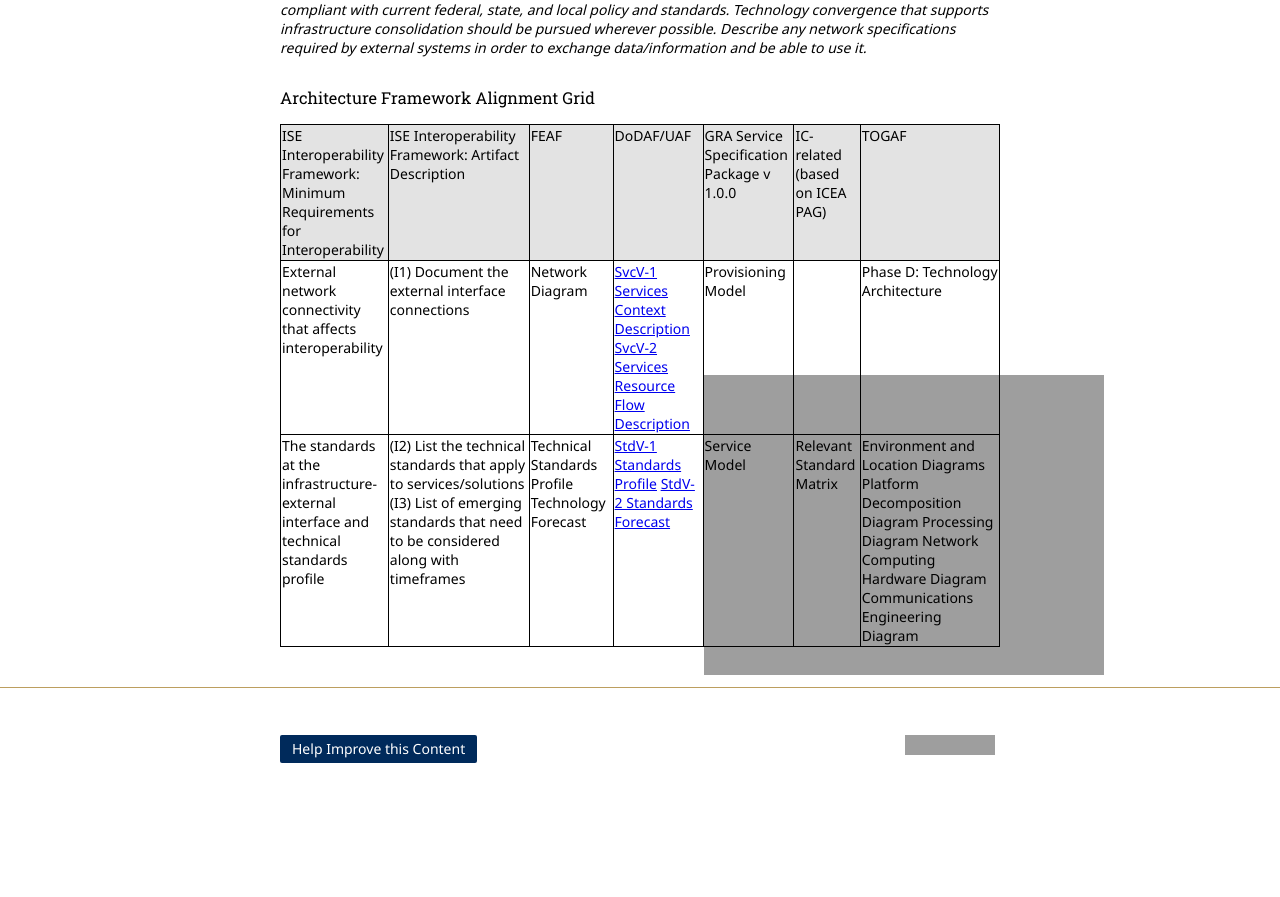
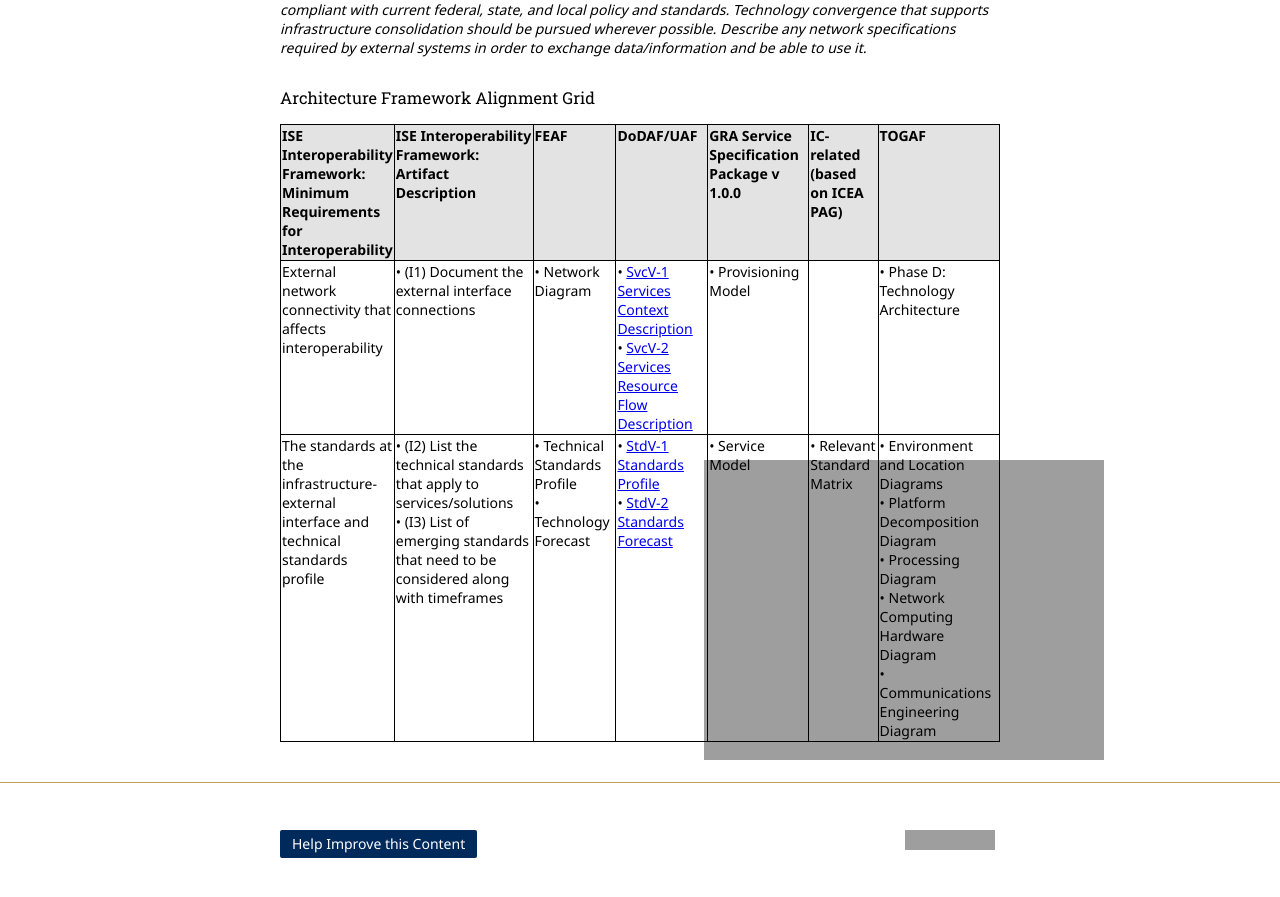
Before and after one commit to Project-Interoperability/project-interoperability.github.io, a Jekyll site: the page built from ref-arch-infrastructure.md, in a window 1280 px wide and 900 px high, scrolled down 796 px. Shown: the top 897 px of the window. Built offline with Jekyll 4.4.1, drawn with Linux system fonts in a browser that asks for light colours; nearby versions of some CDN libraries; before the commit the page ends 1601 px from its top, so only the background shows below that; grey boxes are pictures that could not be loaded.

Commit message:
editing table content formatting

```diff
--- a/ref-arch-infrastructure.md
+++ b/ref-arch-infrastructure.md
@@ -37,6 +37,6 @@
 
 ### Architecture Framework Alignment Grid
 
-| ISE Interoperability Framework: Minimum Requirements for Interoperability | ISE Interoperability Framework: Artifact Description | FEAF | DoDAF/UAF | GRA Service Specification Package v 1.0.0 | IC-related (based on ICEA PAG) | TOGAF |
-| External network connectivity that affects interoperability | (I1) Document the external interface connections | Network Diagram | [SvcV-1 Services Context Description](http://dodcio.defense.gov/dodaf20/dodaf20_services1.aspx) [SvcV-2 Services Resource Flow Description](http://dodcio.defense.gov/dodaf20/dodaf20_services2.aspx) | Provisioning Model | | Phase D: Technology Architecture |
-| The standards at the infrastructure-external interface and technical standards profile | (I2) List the technical standards that apply to services/solutions (I3) List of emerging standards that need to be considered along with timeframes | Technical Standards Profile Technology Forecast | [StdV-1 Standards Profile](http://dodcio.defense.gov/dodaf20/dodaf20_stdv1.aspx) [StdV-2 Standards Forecast](http://dodcio.defense.gov/dodaf20/dodaf20_stdv2.aspx) | Service Model | Relevant Standard Matrix | Environment and Location Diagrams Platform Decomposition Diagram Processing Diagram Network Computing Hardware Diagram Communications Engineering Diagram |
+| **ISE Interoperability Framework: Minimum Requirements for Interoperability** | **ISE Interoperability Framework: Artifact Description** | **FEAF** | **DoDAF/UAF** | **GRA Service Specification Package v 1.0.0** | **IC-related (based on ICEA PAG)** | **TOGAF** |
+| External network connectivity that affects interoperability | • (I1) Document the external interface connections | • Network Diagram | • [SvcV-1 Services Context Description](http://dodcio.defense.gov/dodaf20/dodaf20_services1.aspx) <br/> • [SvcV-2 Services Resource Flow Description](http://dodcio.defense.gov/dodaf20/dodaf20_services2.aspx) | • Provisioning Model | | • Phase D: Technology Architecture |
+| The standards at the infrastructure-external interface and technical standards profile | • (I2) List the technical standards that apply to services/solutions <br/> • (I3) List of emerging standards that need to be considered along with timeframes | • Technical Standards Profile <br/> • Technology Forecast | • [StdV-1 Standards Profile](http://dodcio.defense.gov/dodaf20/dodaf20_stdv1.aspx) <br/> • [StdV-2 Standards Forecast](http://dodcio.defense.gov/dodaf20/dodaf20_stdv2.aspx) | • Service Model | • Relevant Standard Matrix | • Environment and Location Diagrams <br/> • Platform Decomposition Diagram <br/> • Processing Diagram <br/> • Network Computing Hardware Diagram <br/> • Communications Engineering Diagram |
```
